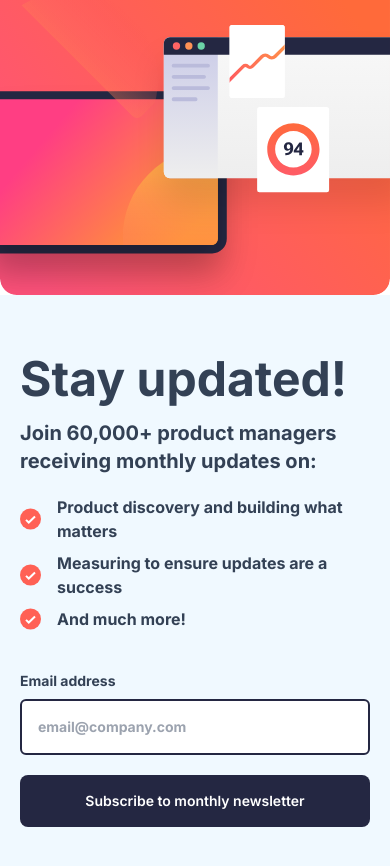
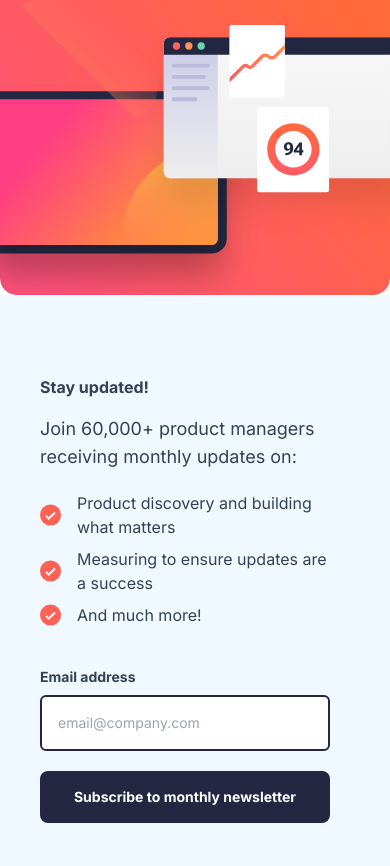
Before and after one commit to Aztarok/newsletternextjs, a Next.js app: page / in a window 390 px wide. Shown: the top 866 px of the page. Built offline with nearby package versions, Linux system fonts and the light colour scheme.

Commit message:
Changed responsiveness

```diff
--- a/src/app/page.js
+++ b/src/app/page.js
@@ -2,7 +2,7 @@ import EmailInput from "@/components/EmailInput";
 export default function Home() {
     return (
         <main className="flex justify-center items-center sm:min-h-screen min-h-0 sm:bg-darkSlateGray bg-white">
-            <div className="w-full max-w-screen-2xl sm:min-h-0 min-h-screen mx-auto sm:w-5/6 md:w-4/5 lg:w-[60%]">
+            <div className="w-full max-w-screen-2xl sm:min-h-0 min-h-screen mx-auto sm:w-5/6 md:w-4/5 lg:w-[60%] xl:w-[50%]">
                 {/* Apply larger scaling margins and adjust the first div's width */}
                 <div className="mx-auto">
                     <img
@@ -11,13 +11,15 @@ export default function Home() {
                         alt="logo"
                     />
                     <div className="flex flex-col sm:min-h-0 min-h-screen md:flex-row bg-sky-50 border-sky-50 border-[20px] rounded-none sm:rounded-3xl">
-                        <div className="flex flex-col text-slate-700 sm:pl-10 px-auto pt-10 font-bold w-full md:w-[50%] bg-sky-50">
-                            <span className="text-5xl">Stay updated!</span>
-                            <p className="text-xl mt-4">
+                        <div className="flex flex-col text-slate-700 pr-10 pl-5 pt-10 w-full md:w-[50%] bg-sky-50">
+                            <span className="xl:text-5xl font-bold pt-5">
+                                Stay updated!
+                            </span>
+                            <p className="text-lg mt-4">
                                 Join 60,000+ product managers receiving monthly
                                 updates on:
                             </p>
-                            <div className="pt-5 space-y-2">
+                            <div className="pt-5 space-y-2 text-md">
                                 <div className="flex gap-x-4">
                                     <img src="./icon-list.svg" alt="icon" />
                                     <p>
--- a/src/components/EmailInput.jsx
+++ b/src/components/EmailInput.jsx
@@ -71,7 +71,7 @@ const EmailInput = ({ inputStyle, errorMessageStyle }) => {
                 className="flex flex-col pt-10"
             >
                 <div className="flex ">
-                    <label htmlFor="email" className="text-sm pb-2">
+                    <label htmlFor="email" className="text-sm pb-2 font-bold">
                         Email address
                     </label>
                     {!isTyping && errorMessage && (
@@ -101,7 +101,7 @@ const EmailInput = ({ inputStyle, errorMessageStyle }) => {
                 )}
                 <button
                     type="submit"
-                    className="mt-5 p-4 text-sm text-whiteBetter rounded-lg bg-darkSlateGray flex justify-center w-full font-semibold relative overflow-hidden bg-gradient-to-r hover:from-pink-500 hover:via-pink-400 hover:to-orange-500 hover:text-whiteBetter transition duration-300"
+                    className="mt-5 p-4 text-sm text-whiteBetter rounded-lg bg-darkSlateGray flex justify-center w-full font-bold relative overflow-hidden bg-gradient-to-r hover:from-pink-500 hover:via-pink-400 hover:to-orange-500 hover:text-whiteBetter transition duration-300"
                 >
                     Subscribe to monthly newsletter
                 </button>
```
